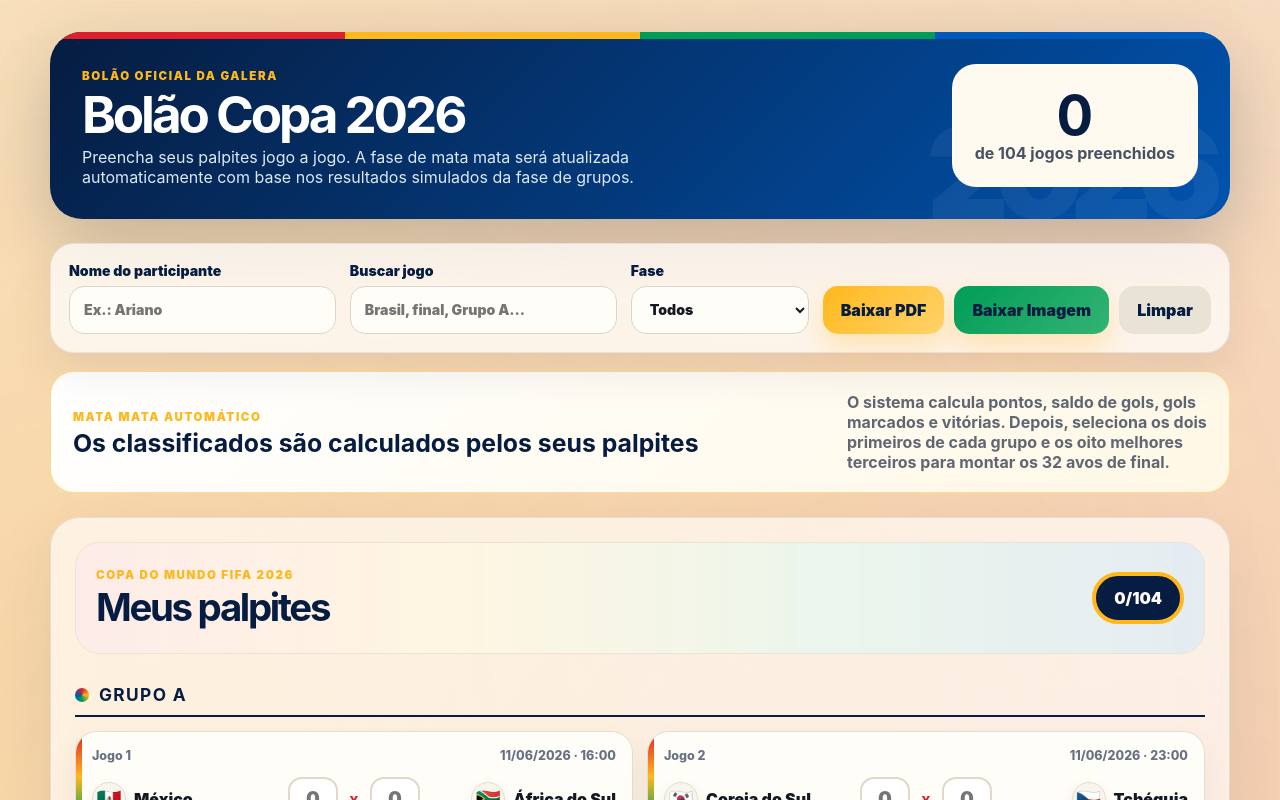
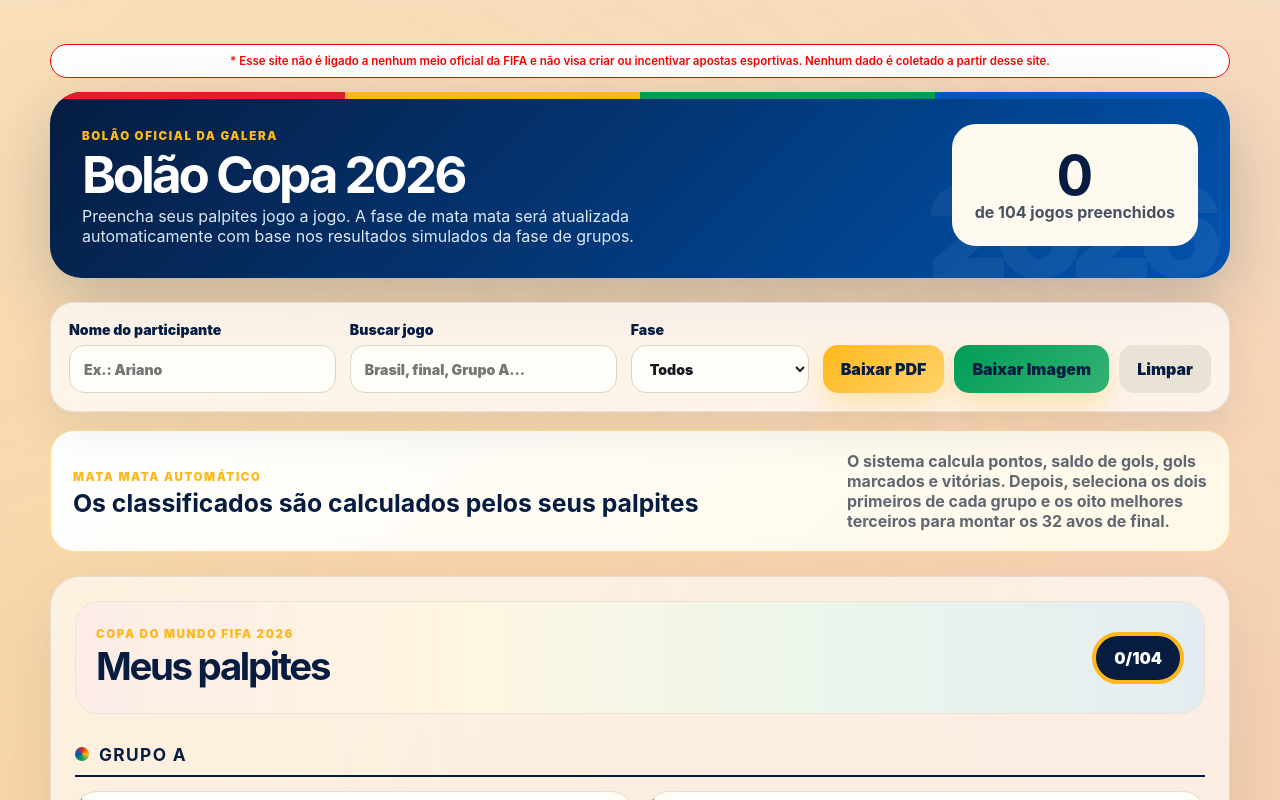
Before and after one commit to ArianoSouza/Bolao-copa-simples, a React (Vite) app: page / in a window 1280 px wide. Shown: the top 800 px of the page. Built offline with nearby package versions, Linux system fonts and the light colour scheme.

Commit message:
legal issues

```diff
--- a/src/App.jsx
+++ b/src/App.jsx
@@ -438,6 +438,10 @@
 
   return (
     <main className="page">
+
+            <p className="legal-text">
+            * Esse site não é ligado a nenhum meio oficial da FIFA e não visa criar ou incentivar apostas esportivas. Nenhum dado é coletado a partir desse site.
+        </p>
       <header className="hero">
         <div className="hero-copy">
           <span className="eyebrow">Bolão oficial da galera</span>
@@ -453,6 +457,8 @@
           <span>de {games.length} jogos preenchidos</span>
         </div>
       </header>
+
+
 
       <section className="controls">
         <label>
@@ -610,7 +616,7 @@
         <div className="export-canvas-optimized" ref={exportRef}>
           <header className="export-header-optimized">
             <div className="header-titles">
-              <span className="eyebrow-optimized">Bolão Oficial • Copa do Mundo FIFA 2026</span>
+              <span className="eyebrow-optimized">BolãoZÃO • Copa do Mundo FIFA 2026</span>
               <h1>{name ? `Palpites de ${name}` : 'Meus Palpites'}</h1>
             </div>
             <div className="header-stats">
@@ -670,7 +676,7 @@
           </div>
 
           <footer className="export-footer">
-            Gerado automaticamente • Bolão Copa 2026
+            Gerado automaticamente • Bolão NÃO OFICIAL Copa 2026 • Esse site não é ligado a nenhum meio oficial da FIFA e não visa incentivar apostas esportivas.
           </footer>
         </div>
       </div>
--- a/src/styles.css
+++ b/src/styles.css
@@ -557,3 +557,33 @@
   font-weight: 600;
   color: #687083;
 }
+
+.legal-disclaimer {
+  text-align: center;
+  padding: 32px 20px 0;
+  margin-top: 40px;
+  border-top: 1px solid rgba(6, 28, 64, 0.08);
+  color: #687083; /* Mesma cor usada nos textos de apoio do app */
+  font-size: 0.75rem;
+  font-weight: 650;
+  line-height: 1.5;
+}
+
+.legal-disclaimer p {
+  margin: 0 auto;
+  max-width: 600px;
+}
+
+ .legal-text {
+  margin-bottom: 14px;
+  font-size: 0.72rem;
+  font-weight: 600;
+  color: #ff0000;
+  text-align:center;
+  line-height: 1.4;
+  border: 1px solid red;
+  border-radius: 20px;
+  padding-bottom: 0.5rem;
+  padding-top: 0.5rem;
+  background-color: #ffffff;
+}
```
